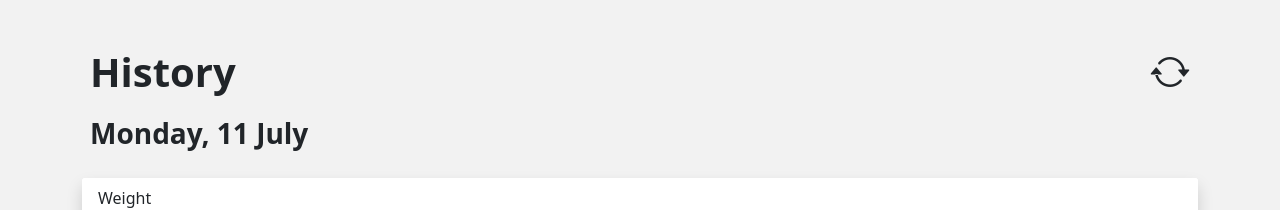
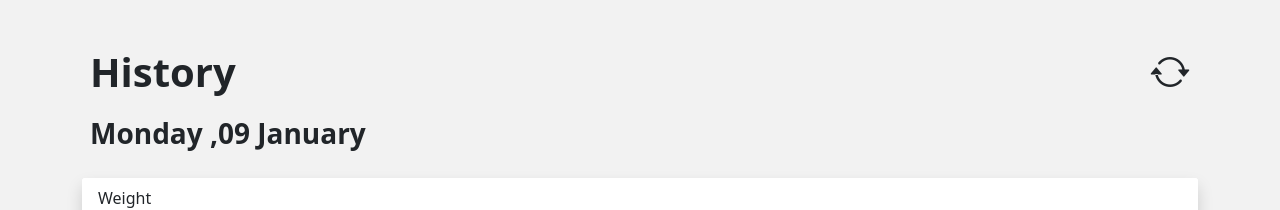
Before and after one commit to mykhie/TeamApt, an Angular app: page /history in a window 1280 px wide. Shown: the top 210 px of the page. Built offline with nearby package versions, Linux system fonts and the light colour scheme.

Commit message:
update : on history, show today's date

```diff
--- a/src/app/common/base/base.component.ts
+++ b/src/app/common/base/base.component.ts
@@ -1,4 +1,4 @@
-import {AfterViewInit, Component, Injector, Renderer2, ViewChild} from '@angular/core';
+import {Component, Injector, Renderer2} from '@angular/core';
 import {Router} from '@angular/router';
 
 @Component({
@@ -9,7 +9,7 @@ export class BaseComponent {
   public showMenu = true;
   router: Router;
 
-  constructor(injector: Injector,private render: Renderer2) {
+  constructor(injector: Injector, private render: Renderer2) {
     this.router = injector.get(Router);
   }
 
@@ -27,4 +27,18 @@ export class BaseComponent {
     };
     window.requestAnimationFrame(step);
   }
+
+  get today() {
+    let objToday = new Date();
+
+    let weekday = ['Sunday', 'Monday', 'Tuesday', 'Wednesday', 'Thursday', 'Friday', 'Saturday'],
+      dayOfWeek = weekday[objToday.getDay()],
+
+      dayOfMonth =   (objToday.getDate() < 10) ? '0' + objToday.getDate()  : objToday.getDate() ,
+      months = ['January', 'February', 'March', 'April', 'May', 'June', 'July', 'August', 'September', 'October', 'November', 'December'],
+      curMonth = months[objToday.getMonth()];
+    return  dayOfWeek + " ,"+ dayOfMonth + " " + curMonth;
+  };
+
+
 }
--- a/src/app/main/history/history.component.html
+++ b/src/app/main/history/history.component.html
@@ -12,7 +12,7 @@
   <div class="row px-2 pb-2 slide-in-right-fast">
     <div class="col-auto align-self-center">
       <div class="fs-3 fw-bolder">
-        Monday, 11 July
+        {{today}}
       </div>
     </div>
   </div>
```
